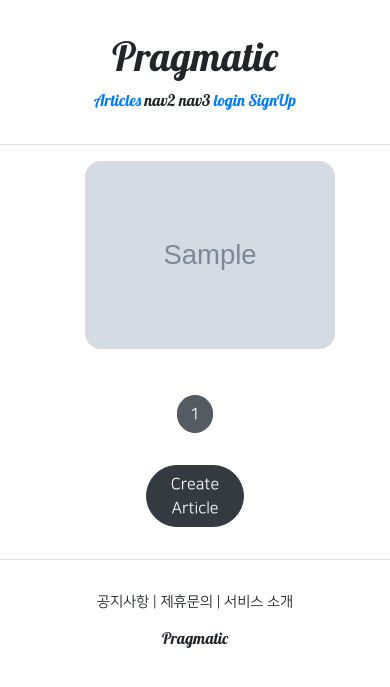
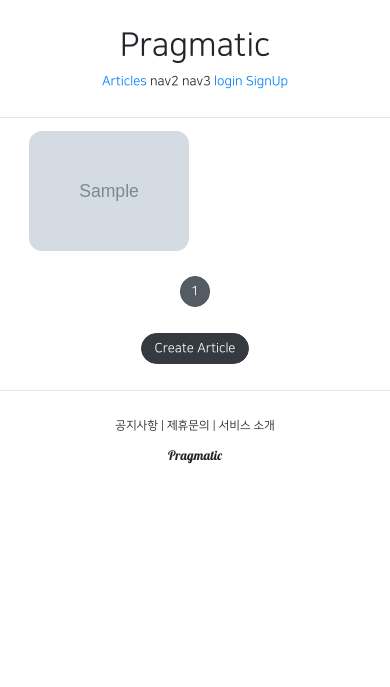
Before and after one commit to lhjwork/pinterest_django, a Django app: page /articles/list/ in a window 390 px wide. Shown: the top 687 px of the page. Run offline with Django 4.2, Linux system fonts and the light colour scheme; tables that the repository leaves empty hold one stand-in row (values such as "Sample post"); grey boxes marked "Sample" are stand-in pictures; some libraries are stand-ins or nearby versions.

Commit message:
39. Responsive layout for Mobile use end and base.css not linked exacity so i applied media query to styles tag in head.html

```diff
--- a/articleapp/templates/articleapp/list.html
+++ b/articleapp/templates/articleapp/list.html
@@ -4,13 +4,21 @@
 {% block content %}
 
 <style>
+   .container {
+        padding: 0;
+        margin: 0 auto;
+   }
+
+   .container a {
+        width:41%;
+        max-width:250px;
+   }
+
     .container div {
-        width:250px;
-
-        background-color:antiquewhite;
         display:flex;
         justify-content:center;
-        align-items:center;
+        align-items:center;3
+
         border-radius : 1rem;
     }
     .container img {
@@ -22,6 +30,7 @@
 </style>
 
     {% if article_list %}
+
     <div class="container">
         {% for article in article_list %}
             <a href="{% url 'articleapp:detail' pk=article.pk %}">
@@ -38,10 +47,12 @@
         </div>
     {% endif %}
 
+
+
     {% include 'snippets/pagination.html' with page_obj=page_obj %}
 
     <div style="text-align:center">
-        <a href="{% url 'articleapp:create' %}" class="btn btn-dark rounded-pill col-3 mt-3 mb-3">
+        <a href="{% url 'articleapp:create' %}" class="btn btn-dark rounded-pill mt-3 mb-3 px-3">
             Create Article
         </a>
     </div>
--- a/pragmatic/settings.py
+++ b/pragmatic/settings.py
@@ -47,7 +47,8 @@ SECRET_KEY = env('SECRET_KEY')
 # SECURITY WARNING: don't run with debug turned on in production!
 # DEBUG = True
 
-ALLOWED_HOSTS = []
+# * : 모든 HOST 허용
+ALLOWED_HOSTS = ['*']
 
 
 # Application definition
--- a/static/base.css
+++ b/static/base.css
@@ -14,7 +14,8 @@
     margin: 2rem 0;
 }
 
+
 .pragmatic_header{
-   text-align:center; margin:2rem 0;
-   font-family: 'Lobster', cursive;
+   text-align:center;
+   margin:2rem 0;
 }
--- a/static/js/magicgrid.js
+++ b/static/js/magicgrid.js
@@ -288,10 +288,12 @@ MagicGrid.prototype.listen = function listen () {
 let magicGrid = new MagicGrid({
     container:'.container',
     animate : true,
-    gutter:30,
+    gutter:12,
     static : true,
     useMin : true,
-})
+});
+
+
 
 var masonrys = document.getElementsByTagName('img');
 
--- a/templates/head.html
+++ b/templates/head.html
@@ -2,6 +2,7 @@
 
 <head>
     <meta charset="UTF-8">
+    <meta name="viewport" content="width=device-width, initial-scale=1, shrink-to-fit=no">
     <title>Pragmatic</title>
 <!--bootstrap link-->
     <link rel="stylesheet" href="https://cdn.jsdelivr.net/npm/bootstrap@4.6.2/dist/css/bootstrap.min.css"
@@ -13,6 +14,7 @@
     <link href="https://fonts.googleapis.com/css2?family=Lobster&display=swap" rel="stylesheet">
 
 <!-- DEFAULT CSS LINK -->
+<!-- TODO : link가 정확히 안먹히는 것 같음 -->
     <link rel="stylesheet" type="text/css" href="{% static 'base.css' %}">
 
     <style>
@@ -37,5 +39,14 @@
             url("{% static 'fonts/NanumSquareR.otf' %}") format("opentype");
         }
 
+        @media screen and (max-width: 500px) {
+            html {
+                   font-size:13px;
+             }
+        }
+
+
+
+
     </style>
 </head>
```
